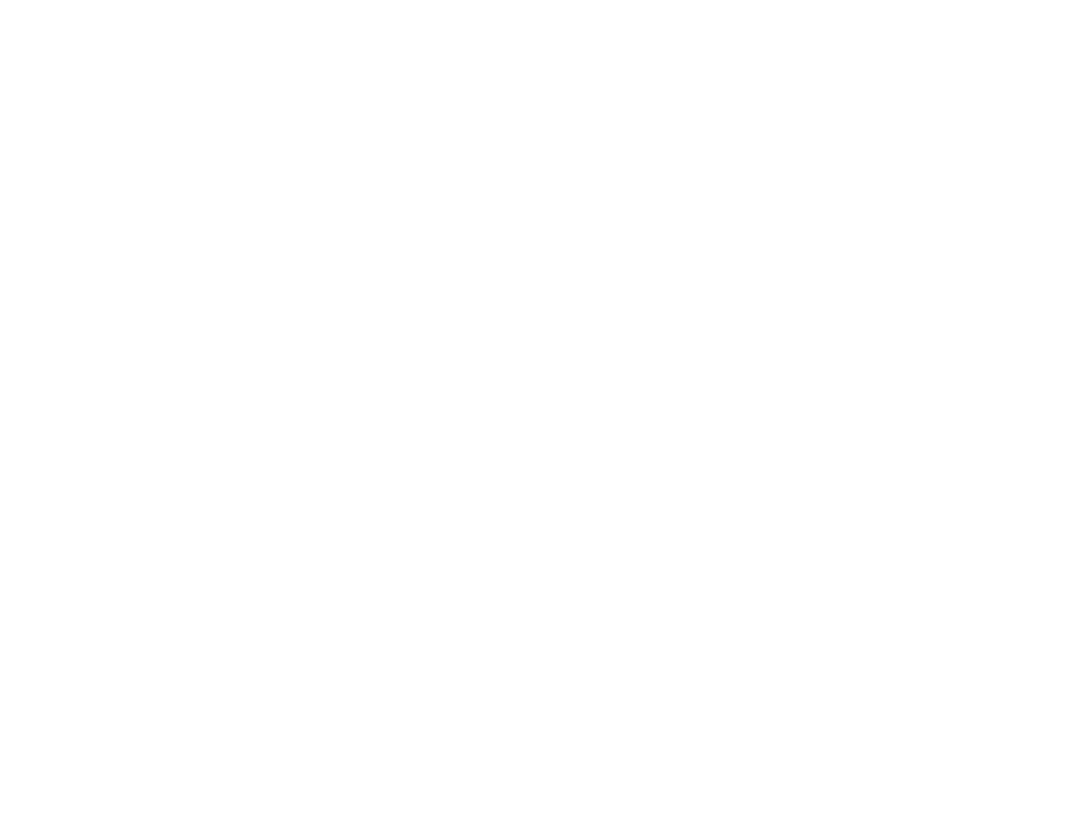
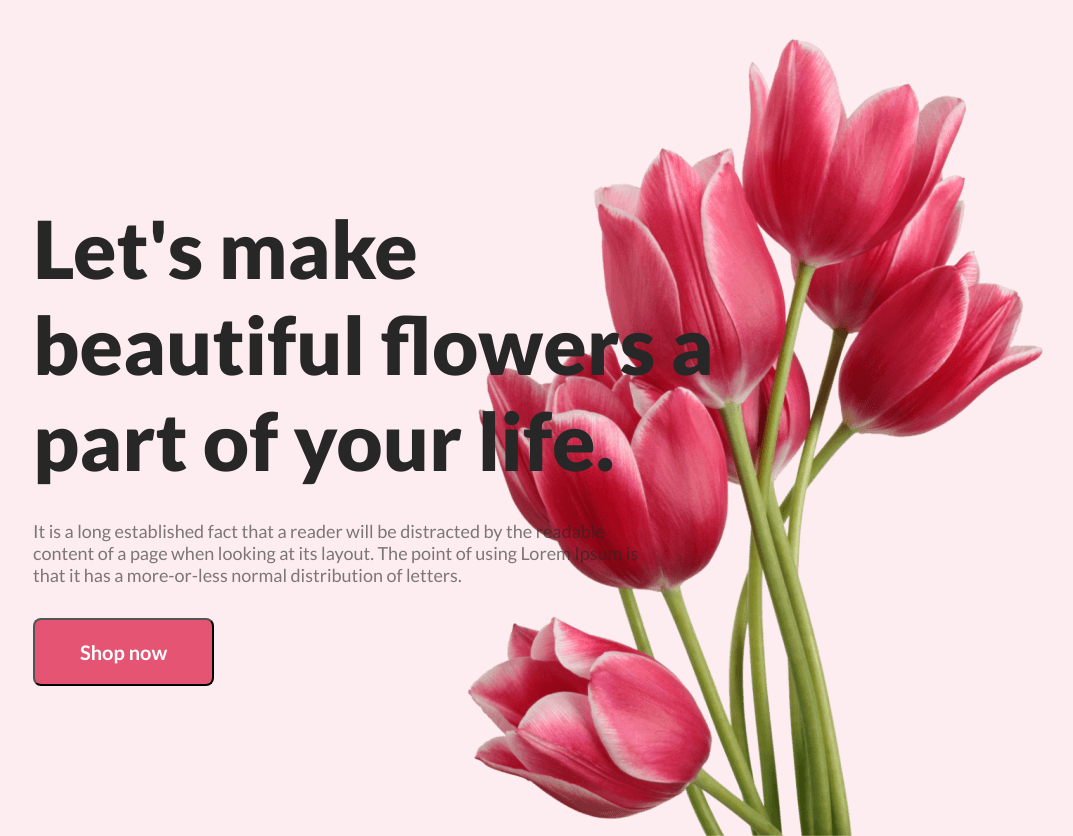
Before and after one commit to orpon95/flower-shop-website, a plain HTML site: page index.html in a window 1280 px wide. Shown: the whole page, without its empty margins (207-1280 px from the left). Before the commit the page ends 800 px from the top, so only its background shows below. Drawn offline with Linux system fonts and the light colour scheme.

Commit message:
header portion done

```diff
--- a/index.html
+++ b/index.html
@@ -1,11 +1,45 @@
 <!DOCTYPE html>
 <html lang="en">
+
 <head>
     <meta charset="UTF-8">
     <meta name="viewport" content="width=device-width, initial-scale=1.0">
-    <title>Document</title>
+    <title>Flower shop website</title>
+    <link rel="shortcut icon" href="Flower Asset/rose.png" type="image/x-icon">
+    <link rel="preconnect" href="https://fonts.googleapis.com">
+    <link rel="preconnect" href="https://fonts.gstatic.com" crossorigin>
+    <link
+        href="https://fonts.googleapis.com/css2?family=Lato:ital,wght@0,400;0,700;0,900;1,400&family=Open+Sans:ital,wght@0,400;0,700;0,800;1,400&display=swap"
+        rel="stylesheet">
+        <link rel="stylesheet" href="style.css">
 </head>
+
 <body>
+    <header>
+        <div class="header-div">
+            <h1>
+                Let's make <br>
+                beautiful flowers a <br>
+                part of your life.
+            </h1>
+            <p>
+                It is a long established fact that a reader will be distracted by the readable <br>
+                content of a page when looking at its layout. The point of using Lorem Ipsum is <br>
+                that it has a more-or-less normal distribution of letters.
+            </p>
+            <button class="btn-primary">Shop now</button>
+
+        </div>
+
+
+    </header>
+    <main>
+
+    </main>
+    <footer>
+
+    </footer>
 
 </body>
+
 </html>
--- /dev/null
+++ b/style.css
@@ -0,0 +1,50 @@
+/* shared portion */
+* {
+    font-family: 'Lato', sans-serif;
+    margin: 0px;
+
+}
+
+.btn-primary {
+    padding: 20px 45px;
+    border-radius: 8px;
+    background: #E55473;
+    color: #FFF;
+
+    font-size: 20px;
+
+    font-weight: 700;
+
+}
+
+/* header portion */
+header {
+    background: rgba(229, 84, 115, 0.10);
+    display: flex;
+    padding: 200px 0px 150px 240px;
+    background-image: url("Flower Asset/bg1.png");
+    background-repeat: no-repeat;
+    background-position: right bottom;
+
+}
+
+.header-div>h1 {
+    color: #272727;
+
+
+    font-size: 80px;
+
+    font-weight: 800;
+    margin-bottom: 32px;
+
+}
+
+.header-div>p {
+    color: rgba(39, 39, 39, 0.60);
+
+    font-size: 18px;
+
+    font-weight: 400;
+    margin-bottom: 32px;
+
+}
```
Also changed, not shown: Flower Asset/Flower 01.png (added), Flower Asset/Group 57.png (added), Flower Asset/Group 58.png (added), Flower Asset/Group 59.png (added), Flower Asset/Rectangle 4.png (added), Flower Asset/Rectangle 5.png (added), Flower Asset/Rectangle 9.png (added), Flower Asset/bg1.png (added), Flower Asset/pngwing 5.png (added), Flower Asset/pngwing 6.png (added), Flower Asset/pngwing 7.png (added), Flower Asset/pngwing 8.png (added), Flower Asset/rose.png (added).
